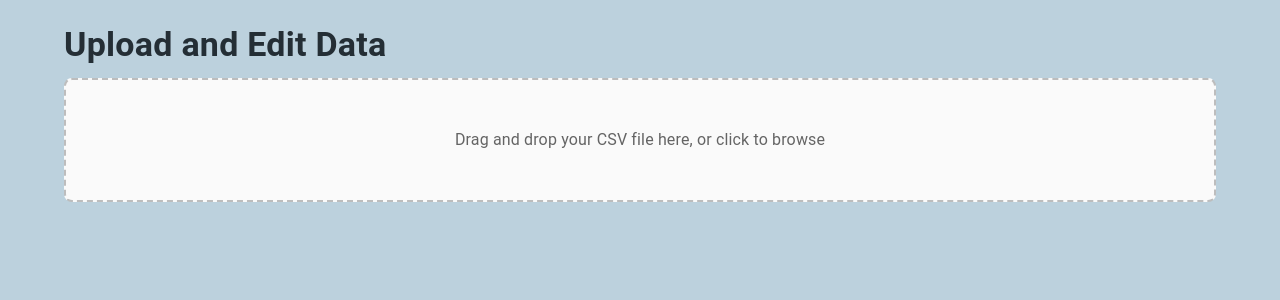
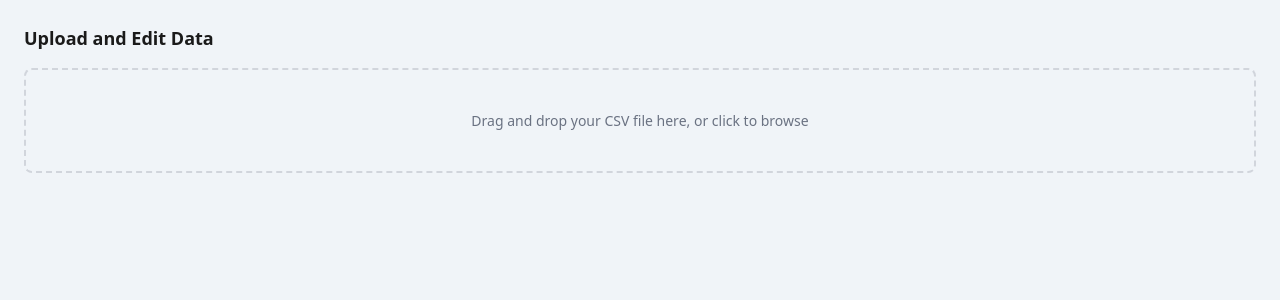
Before and after one commit to Drafter500/csv-import, a React (Vite) app: page / in a window 1280 px wide. Shown: the top 300 px of the page. Built offline with nearby package versions, Linux system fonts and the light colour scheme.

Commit message:
Get rid of slow material UI

```diff
--- a/src/App.tsx
+++ b/src/App.tsx
@@ -1,23 +1,11 @@
 import CsvImporter from './components/csv-importer.tsx';
-import { Box, styled } from '@mui/material';
-
 
 function App() {
   return (
-    <AppContainer>
+    <div className="p-6 max-w-[1800px] mx-auto flex flex-col h-screen">
       <CsvImporter />
-    </AppContainer>
+    </div>
   )
 }
 
-const AppContainer = styled(Box)({
-  padding: 24,
-  maxWidth: '1200px',
-  margin: '0 auto',
-  display: 'flex',
-  flexDirection: 'column',
-  height: '100vh',
-  boxSizing: 'border-box',
-});
-
 export default App
--- a/src/components/csv-importer.tsx
+++ b/src/components/csv-importer.tsx
@@ -1,6 +1,5 @@
 import React, { useState } from 'react';
 import Papa, { type ParseResult } from 'papaparse';
-import { Typography } from '@mui/material';
 import FileSelector from './file-selector.tsx';
 import ValidationSummary from './validation-summary';
 import EditableTable from './editable-table';
@@ -56,9 +55,7 @@ const CsvImporter: React.FC = () => {
 
   return (
     <>
-      <Typography variant="h4" gutterBottom fontWeight="bold">
-        Upload and Edit Data
-      </Typography>
+      <h2 className="text-lg font-semibold mb-4">Upload and Edit Data</h2>
 
       <FileSelector
         onFileSelected={handleFileSelection}
--- a/src/components/editable-table.tsx
+++ b/src/components/editable-table.tsx
@@ -1,18 +1,6 @@
-import React from 'react';
-import {
-  Table,
-  TableBody,
-  TableCell,
-  TableContainer,
-  TableHead,
-  TableRow,
-  TextField,
-  Tooltip,
-  styled,
-} from '@mui/material';
+import React, { useRef } from 'react';
+import { useVirtualizer } from '@tanstack/react-virtual';
 import type { CSVRow, ValidationError } from '../types/csv';
-
-
 
 interface EditableTableProps {
   data: CSVRow[];
@@ -22,6 +10,15 @@ interface EditableTableProps {
 }
 
 const EditableTable: React.FC<EditableTableProps> = ({ data, headers, errors, onCellEdit }) => {
+  const parentRef = useRef<HTMLDivElement>(null);
+
+  const rowVirtualizer = useVirtualizer({
+    count: data.length,
+    getScrollElement: () => parentRef.current,
+    estimateSize: () => 36,
+    overscan: 20,
+  });
+
   const getCellError = (rowIndex: number, header: string) => {
     return errors.find(err => err.row === rowIndex && err.column === header);
   };
@@ -31,78 +28,62 @@ const EditableTable: React.FC<EditableTableProps> = ({ data, headers, errors, on
   }
 
   return (
-    <StyledTableContainer>
-      <Table size="small">
-        <StyledTableHead>
-          <TableRow>
-            <TableCell width="50px"><strong>#</strong></TableCell>
+    <div ref={parentRef} className="bg-white rounded-lg max-h-[calc(100vh-280px)] overflow-auto">
+      <table className="w-full border-collapse">
+        <thead className="block sticky top-0 z-10">
+          <tr className="flex bg-gray-100">
+            <th className="w-12 shrink-0 p-2 text-left text-xs font-medium text-gray-500 border-b border-r border-gray-300">#</th>
             {headers.map(header => (
-              <TableCell key={header}><strong>{header}</strong></TableCell>
+              <th key={header} className="flex-1 min-w-0 p-2 text-left text-xs font-medium text-gray-500 border-b border-r border-gray-300 last:border-r-0">
+                {header}
+              </th>
             ))}
-          </TableRow>
-        </StyledTableHead>
-        <TableBody>
-          {data.map((row, rowIndex) => (
-            <TableRow key={rowIndex} hover>
-              <TableCell color="text.secondary">
-                {rowIndex + 1}
-              </TableCell>
+          </tr>
+        </thead>
+        <tbody className="block relative" style={{ height: rowVirtualizer.getTotalSize() }}>
+          {rowVirtualizer.getVirtualItems().map(virtualRow => {
+            const row = data[virtualRow.index];
+            return (
+              <tr
+                key={virtualRow.index}
+                className="absolute left-0 right-0 flex h-9"
+                style={{ top: virtualRow.start }}
+              >
+                <td className="w-12 shrink-0 flex items-center justify-center text-xs text-gray-400 p-0 border-b border-r border-gray-200">
+                  {virtualRow.index + 1}
+                </td>
                 {headers.map(header => {
-                const cellError = getCellError(rowIndex, header);
-
+                  const cellError = getCellError(virtualRow.index, header);
                   return (
-                  <StyledTableCell key={header}>
-                    <Tooltip
-                      title={cellError?.message || ''}
-                      placement="top"
-                      arrow
-                      color="error"
-                      disableHoverListener={!cellError}
-                      disableFocusListener={!cellError}
-                      disableTouchListener={!cellError}
-                    >
-                      <StyledTextField
-                        ownerState={{ hasError: !!cellError }}
+                    <td key={header} className={`flex-1 min-w-0 p-0 border-b border-r last:border-r-0 border-gray-200
+                      ${cellError ? 'bg-red-100 relative z-[1]' : ''}`}>
+                      <div className="relative h-full group">
+                        <input
+                          className={`text-sm bg-transparent outline-none
+                          ${cellError ? 'absolute -inset-[1px] px-2 border border-red-400 focus:border-red-600 z-[2]' : 'w-full h-full px-2'}`}
                           value={row[header] || ''}
-                        onChange={(e) => onCellEdit(rowIndex, header, e.target.value)}
-                        error={!!cellError}
-                        variant="outlined"
-                        size="small"
-                        fullWidth
+                          onChange={(e) => onCellEdit(virtualRow.index, header, e.target.value)}
                         />
-                    </Tooltip>
-                  </StyledTableCell>
+                        {cellError && (
+                          <span className={`invisible opacity-0 group-hover:visible group-hover:opacity-100 absolute left-1/2 -translate-x-1/2 px-2 py-1 bg-gray-900 text-white text-xs rounded whitespace-nowrap z-20 pointer-events-none transition-opacity
+                            ${virtualRow.index === 0
+                              ? 'top-full mt-1 after:content-[\'\'] after:absolute after:bottom-full after:left-1/2 after:-translate-x-1/2 after:border-4 after:border-transparent after:border-b-gray-900'
+                              : 'bottom-full mb-1 after:content-[\'\'] after:absolute after:top-full after:left-1/2 after:-translate-x-1/2 after:border-4 after:border-transparent after:border-t-gray-900'
+                            }`}>
+                            {cellError.message}
+                          </span>
+                        )}
+                      </div>
+                    </td>
                   );
                 })}
-            </TableRow>
-          ))}
-        </TableBody>
-      </Table>
-    </StyledTableContainer>
+              </tr>
+            );
+          })}
+        </tbody>
+      </table>
+    </div>
   );
 };
 
-const StyledTableContainer = styled(TableContainer)({
-  backgroundColor: 'white',
-  borderRadius: 8,
-});
-
-const StyledTableHead = styled(TableHead)(({ theme }) => ({
-  backgroundColor: theme.palette.grey[100],
-}));
-
-const StyledTableCell = styled(TableCell)({
-  padding: 0,
-  borderRight: '1px solid #eee',
-});
-
-const StyledTextField = styled(TextField)<{ ownerState: { hasError: boolean } }>(
-  ({ ownerState }) => ({
-    backgroundColor: ownerState.hasError ? '#fff0f0' : 'transparent',
-    '& .MuiOutlinedInput-notchedOutline': {
-      border: ownerState.hasError ? undefined : 'none',
-    },
-  }),
-);
-
 export default EditableTable;
--- a/src/components/file-selector.tsx
+++ b/src/components/file-selector.tsx
@@ -1,39 +1,12 @@
 import React, { useState, useRef } from 'react';
-import { Box, Typography, styled } from '@mui/material';
 
 interface CSVUploadZoneProps {
   onFileSelected: (file: File) => void;
   onError: (message: string) => void;
 }
 
-const DropZone = styled(Box)<{ ownerState: { isDragging: boolean } }>(
-  ({ theme, ownerState }) => ({
-    border: '2px dashed',
-    borderColor: ownerState.isDragging
-      ? theme.palette.primary.main
-      : theme.palette.grey[400],
-    backgroundColor: ownerState.isDragging
-      ? theme.palette.primary.light
-      : theme.palette.grey[50],
-    padding: theme.spacing(6),
-    textAlign: 'center',
-    borderRadius: Number(theme.shape.borderRadius) * 2,
-    cursor: 'pointer',
-    marginBottom: theme.spacing(4),
-    transition: 'all 0.2s ease',
-    '&:hover': {
-      borderColor: theme.palette.primary.main,
-      backgroundColor: theme.palette.primary.light,
-    },
-  }),
-);
-
-const HiddenInput = styled('input')({
-  display: 'none',
-});
-
 const FileSelector: React.FC<CSVUploadZoneProps> = ({ onFileSelected, onError }) => {
-  const [isDragging, setIsDragging] = useState<boolean>(false);
+  const [isDragging, setIsDragging] = useState(false);
   const fileInputRef = useRef<HTMLInputElement>(null);
 
   const handleDragOver = (e: React.DragEvent<HTMLDivElement>) => {
@@ -68,26 +41,27 @@ const FileSelector: React.FC<CSVUploadZoneProps> = ({ onFileSelected, onError })
   };
 
   return (
-    <DropZone
-      ownerState={{ isDragging }}
+    <div
+      className={`border-2 border-dashed rounded-lg p-10 text-center cursor-pointer mb-6 transition-colors
+        ${isDragging ? 'border-blue-500 bg-blue-50' : 'border-gray-300 hover:border-blue-500'}`}
       onDragOver={handleDragOver}
       onDragLeave={handleDragLeave}
       onDrop={handleDrop}
       onClick={() => fileInputRef.current?.click()}
     >
-      <Typography variant="body1" color="text.secondary">
+      <p className="m-0 text-gray-500">
         {isDragging
           ? 'Drop your CSV here...'
-          : 'Drag and drop your CSV file here, or click to browse'
-        }
-      </Typography>
-      <HiddenInput
+          : 'Drag and drop your CSV file here, or click to browse'}
+      </p>
+      <input
         type="file"
         accept=".csv"
         onChange={handleFileUpload}
         ref={fileInputRef}
+        className="hidden"
       />
-    </DropZone>
+    </div>
   );
 };
 
--- a/src/components/validation-summary.tsx
+++ b/src/components/validation-summary.tsx
@@ -1,17 +1,5 @@
 import React from 'react';
-import { Alert, AlertTitle, styled } from '@mui/material';
 import type { ValidationError } from '../types/csv';
-
-
-const StyledAlert = styled(Alert)(({ theme }) => ({
-  marginBottom: theme.spacing(4),
-  borderRadius: Number(theme.shape.borderRadius) * 2,
-}));
-
-const ErrorList = styled('ul')({
-  margin: 0,
-  paddingLeft: '20px',
-});
 
 interface ValidationSummaryProps {
   errors: ValidationError[];
@@ -23,25 +11,21 @@ const ValidationSummary: React.FC<ValidationSummaryProps> = ({ errors }) => {
   }
 
   return (
-    <StyledAlert severity="error">
-      <AlertTitle>
-        <strong>
-          We found {errors.length} item{errors.length > 1 ? 's' : ''} that need your attention:
-        </strong>
-      </AlertTitle>
-      <ErrorList>
+    <div className="mb-6 p-3 bg-red-50 border border-red-300 rounded-lg text-red-800 text-sm">
+      <strong>
+        We found {errors.length} item{errors.length > 1 ? 's' : ''} that need your attention:
+      </strong>
+      <ul className="mt-1 mb-0 pl-5">
         {errors.slice(0, 5).map((err, i) => (
           <li key={i}>{err.message}</li>
         ))}
         {errors.length > 5 && (
-          <li>
-            <em>
+          <li className="italic">
             ...and {errors.length - 5} more. Fix these first to see the rest!
-            </em>
           </li>
         )}
-      </ErrorList>
-    </StyledAlert>
+      </ul>
+    </div>
   );
 };
 
--- a/src/index.css
+++ b/src/index.css
@@ -1,8 +1,11 @@
-/* A tiny reset */
-body, html {
+@import "tailwindcss";
+
+body {
   margin: 0;
-  padding: 0;
+  background-color: #f0f4f8;
+  color: #1a1a1a;
+  font-family: system-ui, sans-serif;
+  font-size: 14px;
+  line-height: 1.5;
   overflow: hidden;
-  background-color: #bcd1dd;
-  color: #242e35;
 }
--- a/vite.config.ts
+++ b/vite.config.ts
@@ -1,9 +1,10 @@
 import { defineConfig } from 'vite'
 import react from '@vitejs/plugin-react'
+import tailwindcss from '@tailwindcss/vite'
 
 
 export default defineConfig({
-  plugins: [react()],
+  plugins: [react(), tailwindcss()],
 
   server: {
     port: 3000,
```
Also changed, not shown: package.json (+4 -4 lines), src/components/loading.tsx (deleted, +0 -22 lines), 2 other files (tests, documents, lock files or other folders). Lines whose indentation alone changed are shown as unchanged.
